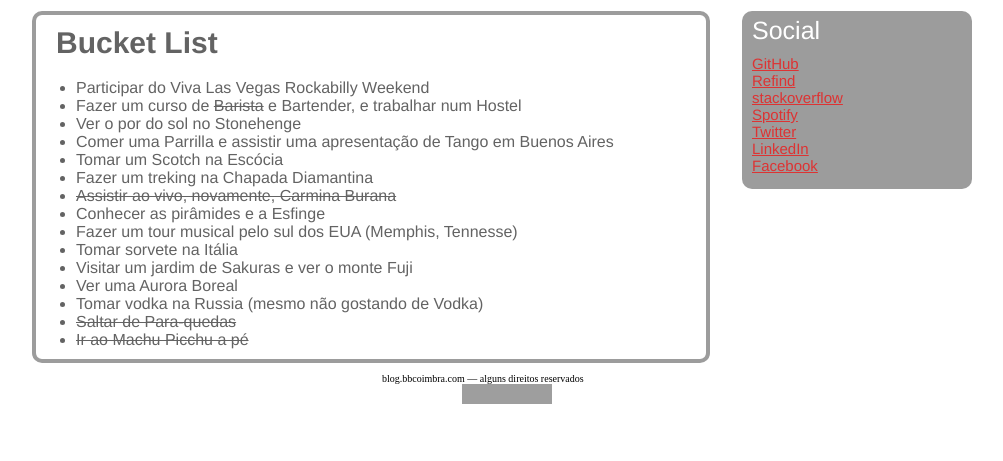
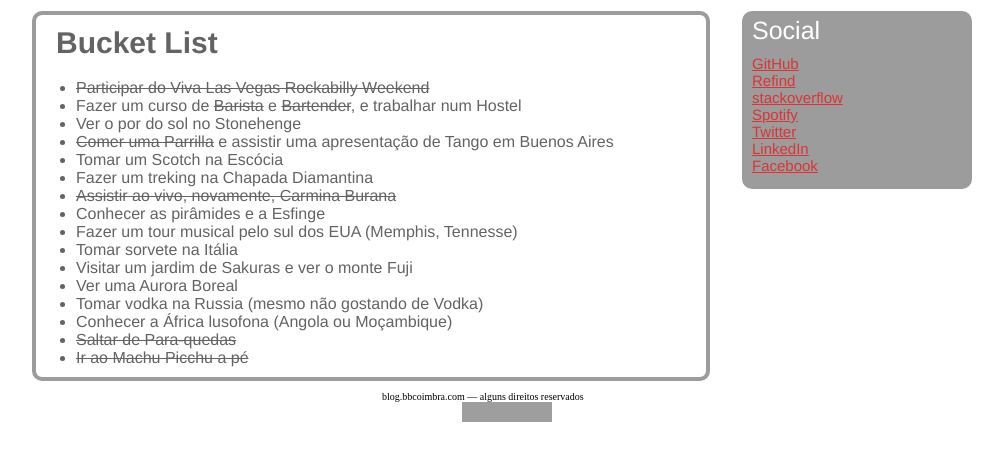
Before and after one commit to bbcoimbra/bbcoimbra.github.com, a Jekyll site: the page built from bucket_list.html, in a window 1280 px wide, cut to the strip 153-614 px from the top of the page. Shown: the whole strip, without its empty margins (133-1136 px from the left). Built offline with Jekyll 4.4.1, drawn with Linux system fonts in a browser that asks for light colours; nearby versions of some CDN libraries; some of the changed lines change nothing that is shown; grey boxes are pictures that could not be loaded.

Commit message:
update bucket list

```diff
--- a/bucket_list.html
+++ b/bucket_list.html
@@ -5,10 +5,10 @@ layout: default
 <section class="bucket-list">
   <h1>Bucket List</h1>
   <ul>
-		<li>Participar do Viva Las Vegas Rockabilly Weekend</li>
-		<li>Fazer um curso de <strike>Barista</strike> e Bartender, e trabalhar num Hostel</li>
+    <li><strike>Participar do Viva Las Vegas Rockabilly Weekend</strike></li>
+    <li>Fazer um curso de <strike>Barista</strike> e <strike>Bartender</strike>, e trabalhar num Hostel</li>
     <li>Ver o por do sol no Stonehenge</li>
-		<li>Comer uma Parrilla e assistir uma apresentação de Tango em Buenos Aires</li>
+    <li><strike>Comer uma Parrilla</strike> e assistir uma apresentação de Tango em Buenos Aires</li>
     <li>Tomar um Scotch na Escócia</li>
     <li>Fazer um treking na Chapada Diamantina</li>
     <li><strike>Assistir ao vivo, novamente, Carmina Burana</strike></li>
@@ -18,6 +18,7 @@ layout: default
     <li>Visitar um jardim de Sakuras e ver o monte Fuji</li>
     <li>Ver uma Aurora Boreal</li>
     <li>Tomar vodka na Russia (mesmo não gostando de Vodka)</li>
+    <li>Conhecer a África lusofona (Angola ou Moçambique)</li>
     <li><strike>Saltar de Para-quedas</strike></li>
     <li><strike>Ir ao Machu Picchu a pé</strike></li>
   </ul>
```
Lines whose indentation alone changed are shown as unchanged.
